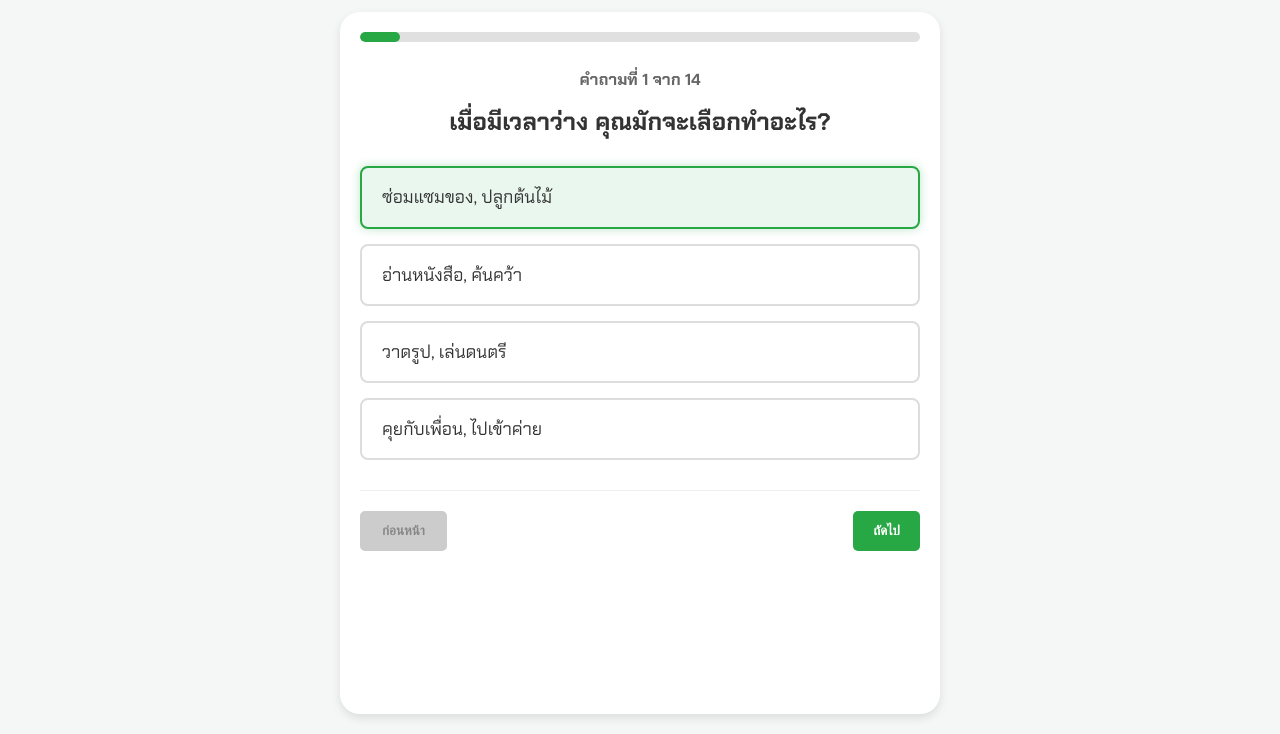
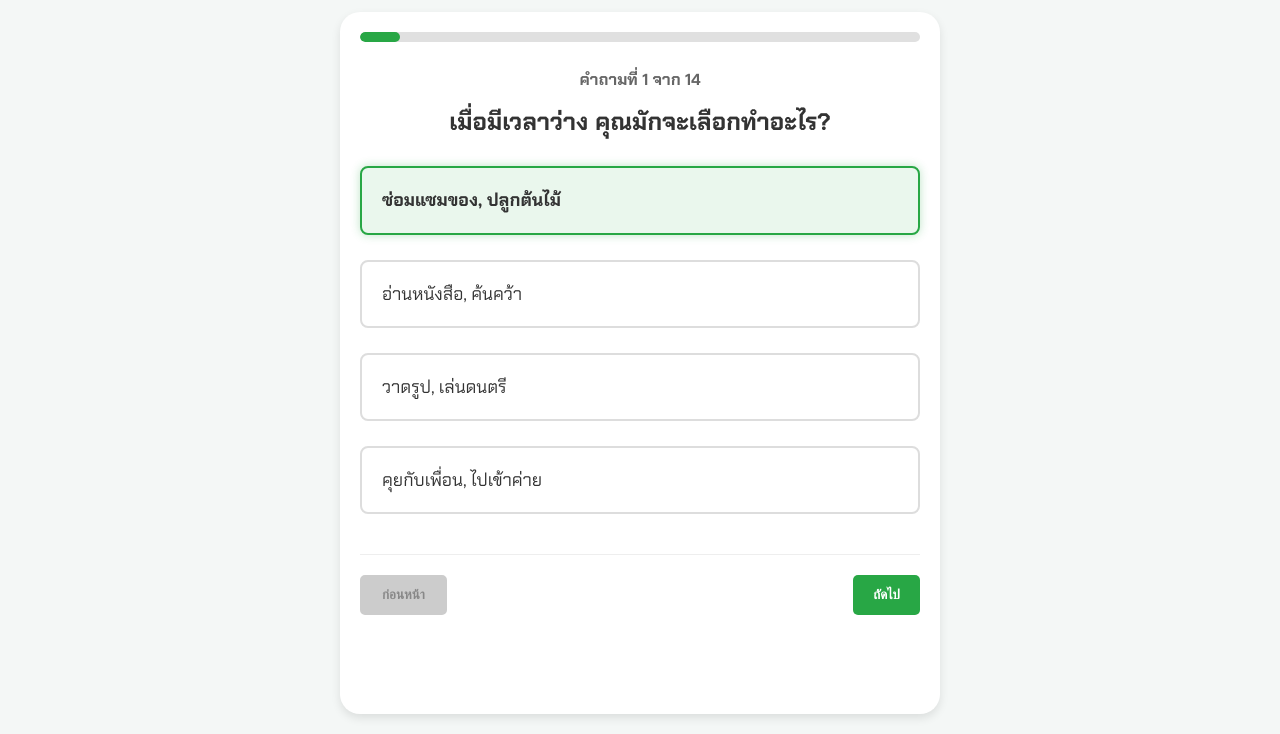
Before and after one commit to armzd159-droid/EduMacth, a plain HTML site: page quiz.html in a window 1280 px wide. Both pictures are taken after a click on the element "ซ่อมแซมของ, ปลูกต้นไม้". Shown: the part 66-800 px from the top of the page. Drawn offline with Linux system fonts and the light colour scheme.

Commit message:
ีupdate18

```diff
--- a/style.css
+++ b/style.css
@@ -806,6 +806,13 @@ a:hover {
         margin-bottom: 25px;
         text-align: center;
     }
+    @media (max-width: 768px) {
+    .answer-card {
+        padding: 15px;
+        font-size: 1em;
+        text-align: center;
+    }
+}
     #question-number { font-size: 1em; color: #666; margin-bottom: 10px; }
     #question-text { font-size: 1.5em; font-weight: 700; color: #333; }
 
@@ -815,19 +822,25 @@ a:hover {
     }
 
     .answer-card {
+    display: block; /* << ทำให้มันแสดงผล (สำคัญ!) */
     background-color: #fff;
     border: 2px solid #ddd;
     border-radius: 8px;
-        padding: 15px 20px;
+    padding: 18px 20px;
+    margin-bottom: 10px;
+    cursor: pointer;
+    transition: border-color 0.2s ease, background-color 0.2s ease;
     font-size: 1.1em;
-        cursor: pointer;
-        transition: all 0.2s ease;
     text-align: left;
 }
-    .answer-card:hover { border-color: #aaa; }
+    .answer-card:hover {
+    border-color: #28a745;
+}
+
 .answer-card.selected {
     border-color: #28a745;
-        background-color: #e9f7ef;
+    background-color: #eaf7ed;
+    font-weight: 700;
     box-shadow: 0 0 10px rgba(40, 167, 69, 0.3);
 }
 
```
Lines whose indentation alone changed are shown as unchanged.
